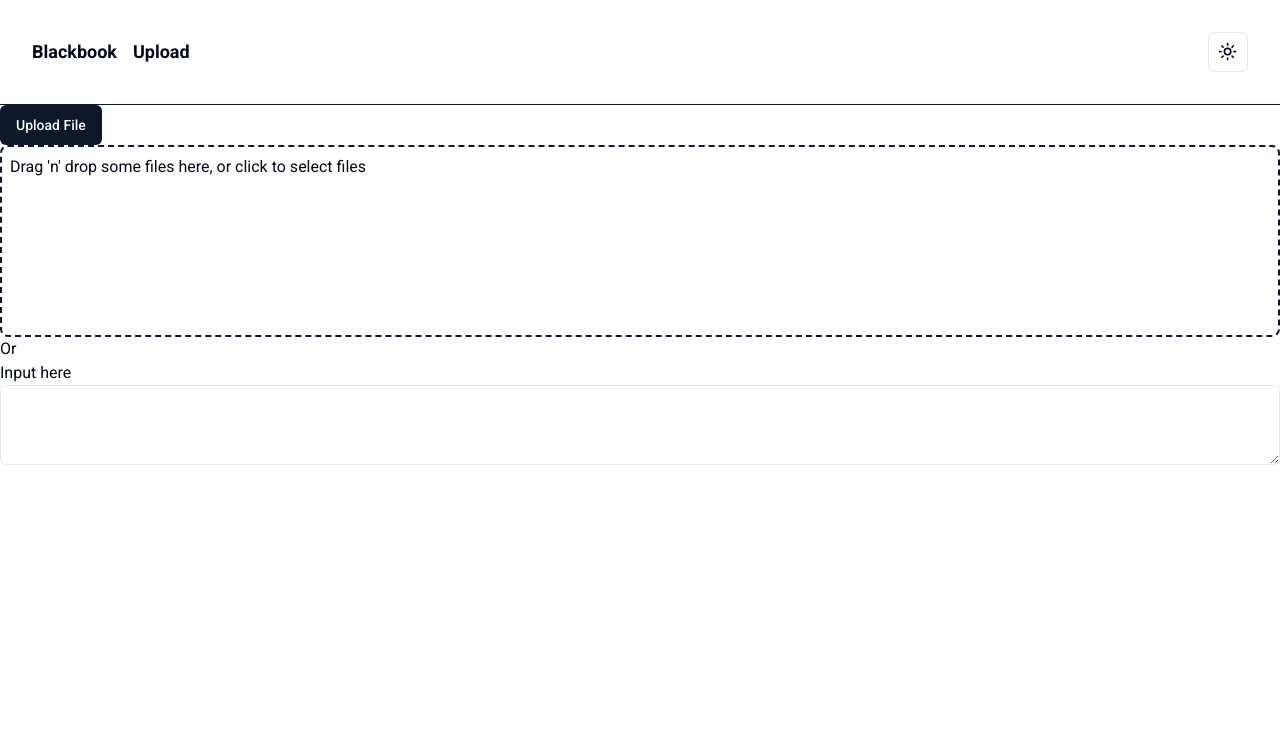
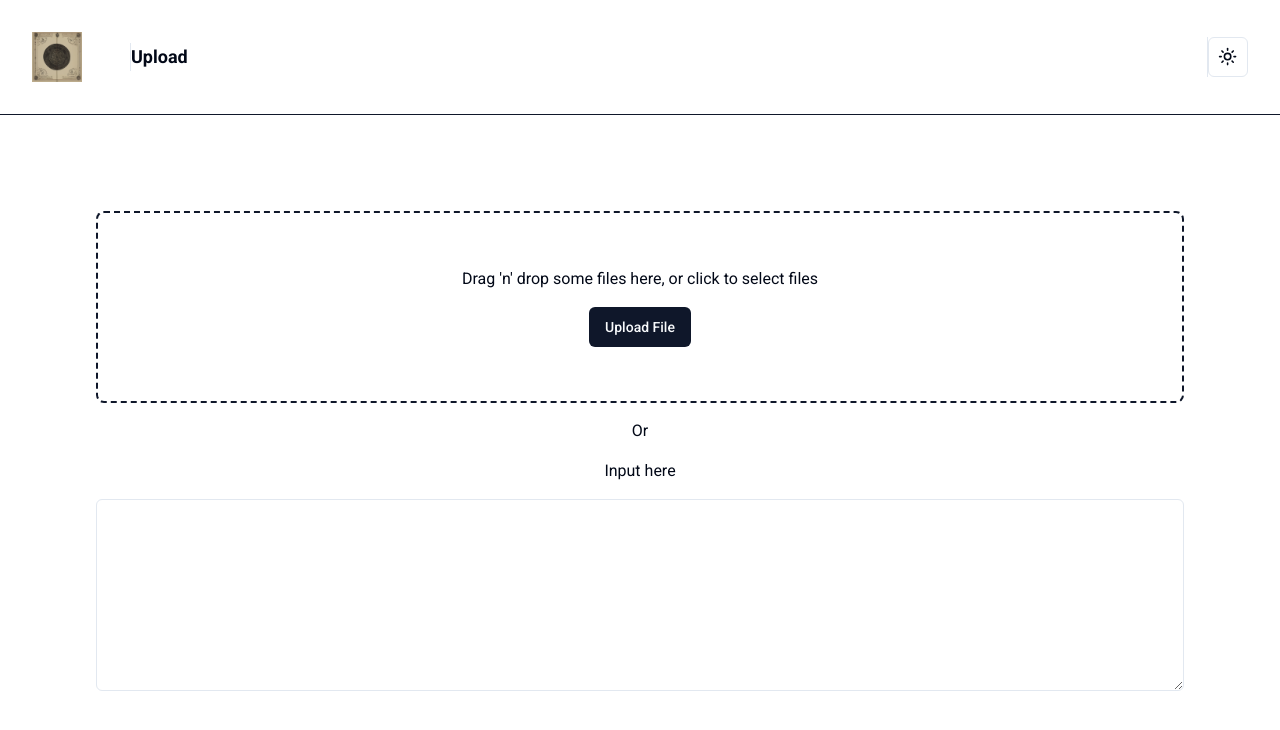
Before and after one commit to hanumanman/blackbook, a Next.js app: page /upload in a window 1280 px wide. Shown: the top 730 px of the page. Built offline with nearby package versions, Linux system fonts and the light colour scheme.

Commit message:
add upload text

```diff
--- a/next.config.mjs
+++ b/next.config.mjs
@@ -6,6 +6,14 @@ const nextConfig = {
         protocol: 'https',
         hostname: 'cdn.discordapp.com',
       },
+      {
+        protocol: 'https',
+        hostname: 'i.imgur.com',
+      },
+      {
+        protocol: 'https',
+        hostname: 'imgur.com',
+      },
     ],
   },
 };
--- a/package.json
+++ b/package.json
@@ -46,6 +46,7 @@
     "drizzle-orm": "^0.33.0",
     "embla-carousel-react": "^8.1.8",
     "input-otp": "^1.2.4",
+    "libsql": "0.3.19",
     "lucide-react": "^0.428.0",
     "next": "14.2.5",
     "next-themes": "^0.3.0",
--- /dev/null
+++ b/src/app/(homepage)/components/NovelCard.tsx
@@ -0,0 +1,20 @@
+import { TNovel } from '@/db/queries/selects';
+import Image from 'next/image';
+
+export function NovelCard({ novel }: { novel: TNovel }) {
+  return (
+    <div className="flex flex-col gap-3 border border-secondary rounded-lg p-4 w-72 aspect-[9/16]">
+      <p className="text-2xl font-bold h-16">{novel.novel_name}</p>
+      {novel.novel_image_link && (
+        <Image
+          src={novel.novel_image_link}
+          width={400}
+          height={600}
+          alt={novel.novel_name}
+        />
+      )}
+      <p className="font-bold">{novel.novel_author}</p>
+      <p className="line-clamp-4">{novel.novel_description}</p>
+    </div>
+  );
+}
--- /dev/null
+++ b/src/app/(homepage)/page.tsx
@@ -0,0 +1,16 @@
+import { getAllNovels } from '@/db/queries/selects';
+import { NovelCard } from './components/NovelCard';
+
+export default async function Home() {
+  const novels = await getAllNovels();
+  return (
+    <main className="flex min-h-screen flex-col gap-6 items-center p-12">
+      {/* Novels List Section */}
+      <div className="grid gap-4 grid-cols-1 md:grid-cols-2 lg:grid-cols-4">
+        {novels.map((novel) => {
+          return <NovelCard key={novel.id} novel={novel} />;
+        })}
+      </div>
+    </main>
+  );
+}
--- a/src/app/page.tsx
+++ /dev/null
@@ -1,38 +0,0 @@
-import { getAllNovels } from '@/db/queries/selects';
-import Image from 'next/image';
-
-export default async function Home() {
-  const novels = await getAllNovels();
-  return (
-    <main className="flex min-h-screen flex-col items-center">
-      <h1 className="text-3xl font-bold">Home Page</h1>
-      {novels.map((novel) => {
-        const {
-          id,
-          novel_author: author,
-          novel_description: desc,
-          novel_genre: genre,
-          novel_image_link: image,
-          novel_name: name,
-        } = novel;
-        return (
-          <div key={id} className="flex flex-col items-center">
-            <h2 className="text-2xl font-semibold">{name}</h2>
-            <p className="text-lg">{author}</p>
-            <p className="text-lg">{genre}</p>
-            <p className="text-lg">{desc}</p>
-            {image && (
-              <Image
-                className="w-1/4 h-1/4"
-                src={image}
-                alt={name}
-                width={500}
-                height={500}
-              />
-            )}
-          </div>
-        );
-      })}
-    </main>
-  );
-}
--- a/src/app/upload/page.tsx
+++ b/src/app/upload/page.tsx
@@ -6,47 +6,61 @@ import { useCallback, useState } from 'react';
 import { useDropzone } from 'react-dropzone';
 
 const Page = () => {
-  const [file, setFile] = useState(null);
   const [text, setText] = useState<string>('');
 
   //React Dropzone setup
-  const onDrop = useCallback((acceptedFiles: any[]) => {
+  const onDropAccepted = useCallback((acceptedFiles: any[]) => {
     acceptedFiles.forEach((file) => {
       const reader = new FileReader();
-      reader.onabort = () => console.log('file reading was aborted');
-      reader.onerror = () => console.log('file reading has failed');
+      reader.onabort = () => console.log('File reading was aborted');
+      reader.onerror = () => console.log('File reading has failed');
       reader.onload = () => {
-        // Do whatever you want with the file contents
         const textContent = reader.result;
         setText(textContent as string);
       };
       reader.readAsText(file);
     });
   }, []);
-
-  const { getRootProps, getInputProps, isDragActive } = useDropzone({ onDrop });
+  const { getRootProps, getInputProps, isDragActive, fileRejections, open } =
+    useDropzone({
+      onDropAccepted,
+      maxFiles: 1,
+      accept: {
+        'text/plain': ['.txt'],
+      },
+    });
 
   return (
-    <>
-      <Button onClick={() => console.log('clicked')}>Upload File</Button>
+    <div className="flex flex-col p-24 gap-4 items-center">
       <div
         {...getRootProps()}
-        className="border-dashed border-primary border-2 p-2 rounded-lg h-48"
+        className="flex flex-col gap-4 justify-center items-center w-full border-dashed border-primary border-2 p-2 rounded-lg h-48"
       >
         <input {...getInputProps()} />
         {isDragActive ? (
           <p>Drop the files here ...</p>
         ) : (
-          <p>
-            Drag &apos;n&apos; drop some files here, or click to select files
-          </p>
+          <>
+            <p>
+              Drag &apos;n&apos; drop some files here, or click to select files
+            </p>
+            <Button onClick={open}>Upload File</Button>
+          </>
         )}
       </div>
+      {fileRejections.length > 0 && (
+        <p key={fileRejections[0].file.name} className="font-bold text-red-500">
+          {fileRejections[0].errors[0].message}
+        </p>
+      )}
       <p>Or</p>
       <p>Input here</p>
-      <Textarea value={text} onChange={(e) => setText(e.target.value)} />
-      <p>{text}</p>
-    </>
+      <Textarea
+        className="h-48"
+        value={text}
+        onChange={(e) => setText(e.target.value)}
+      />
+    </div>
   );
 };
 
--- a/src/components/NavBar.tsx
+++ b/src/components/NavBar.tsx
@@ -1,14 +1,16 @@
 import Link from 'next/link';
 import { ModeToggle } from './ModeToggler';
+import Image from 'next/image';
+import LogoImage from '@/lib/images/logo.png';
 
-const links = [
-  { name: 'Blackbook', path: '/' },
-  { name: 'Upload', path: '/upload' },
-];
+const links = [{ name: 'Upload', path: '/upload' }];
 
 export const NavBar = () => {
   return (
-    <div className="p-8 w-full border-b border-primary flex gap-4 items-center">
+    <div className="p-8 w-full border-b border-primary flex gap-4 items-center divide-x">
+      <Link className="mr-8" href={'/'}>
+        <Image src={LogoImage} alt="logo" width={50} height={50} />
+      </Link>
       {links.map((link) => (
         <Link
           key={link.name}
--- a/src/db/queries/selects.ts
+++ b/src/db/queries/selects.ts
@@ -4,3 +4,6 @@ import { novelsTable } from '../schema';
 export async function getAllNovels() {
   return await db.select().from(novelsTable);
 }
+
+export type TNovels = Awaited<ReturnType<typeof getAllNovels>>;
+export type TNovel = TNovels[0];
```
Also changed, not shown: src/lib/images/logo.png (added), 1 other file (tests, documents, lock files or other folders).
